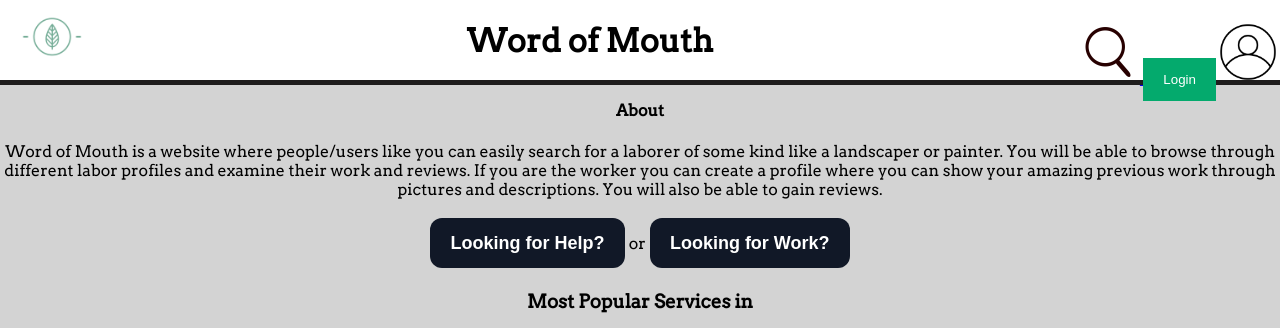
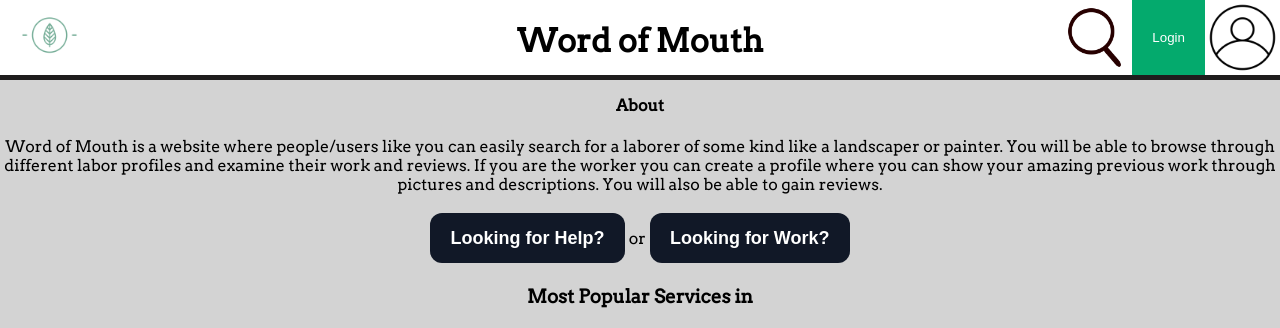
Before and after one commit to FS-CSCI150-F21/FS-CSCI150-F21-Team4, a Flask app: page / in a window 1280 px wide. Shown: the top 328 px of the page. Run offline with Flask 2, Linux system fonts and the light colour scheme.

Commit message:
fixing style elements on landing page and base.html

```diff
--- a/static/CSS/navBarTemplate.css
+++ b/static/CSS/navBarTemplate.css
@@ -1,27 +1,37 @@
-#topBarUtil {
-
-
- display:flex;
-
-
-}
 #topBar{
 	display: flex;
 	justify-content: space-between;
 	background-color:white ;
-	height: 10%;
+	height: 75px;
     flex-wrap:nowrap;
 	box-shadow:0px 5px #1f1d1d;
 }
-
-
-#searchIconContainer, #profileThumbnailContainer{
-	padding-top:10%;
-	height: 80%;
-	width: auto;
+#logoContainer{
+	justify-content: left;
+	width: 150px;
+}
+#websiteNameContainer {
+	text-align: center;
+}
+#topBarUtil {
+	display: flex;
+	justify-content: right;
+	width: 150px;
 }
 #logo{
     height:105%;
 	padding: 10px;
-
+	width: auto;
 }
+#loginButton{
+	background-color: #04AA6D;
+	color: white;
+	padding: 14px 20px;
+	border: none;
+	cursor: pointer;
+	width: 100%;
+}
+#loginButtonContainer{
+	display: flex;
+	/* margin: auto; */
+}
--- a/templates/base.html
+++ b/templates/base.html
@@ -3,9 +3,6 @@
     <head>
         <link rel = "stylesheet" href = "/static/CSS/navBarTemplate.css">
         <link href='https://fonts.googleapis.com/css?family=Arvo' rel='stylesheet'>
-
-
-
 
         <meta name="viewport" content="width=device-width, initial-scale=1">
         <style>
@@ -140,15 +137,6 @@
           }
         </style>
 
-
-
-
-
-
-
-
-
-
         <style>
           html {
               height: 100%;
@@ -159,23 +147,33 @@
               margin: 0;
               background-repeat: no-repeat;
               background-attachment: fixed;
-                background: #D3D3D3
+              background: #D3D3D3;
               /* background: linear-gradient(#e66465, #9198e5); */
           }
         </style>
+
         {% block head %}{% endblock %}
     </head>
     <body>
       <div  id = "topBar" >
+        <div id = "logoContainer">
           <a href = "{{url_for('landingPage')}}" >  <img id = "logo" src = "/static/Images/logo1.png"/></a>
-            <div><h1>Word of Mouth</h1></div>
+        </div>
+
+        <div id = "websiteNameContainer">
+          <h1 id="websiteName">Word of Mouth</h1>
+        </div>
+
         <div id = "topBarUtil">
           <div id = "searchIconContainer">
             <a href = "{{ url_for('resultsPage') }}">  <img src = "/static/Images/search.png" id = "searchIcon" height = "100%" /> </a>
-                 <button onclick="document.getElementById('id01').style.display='block'" style="width:auto;" class="otherbuttons">Login</button>
+          </div>
+
+          <div id= "loginButtonContainer"> <!-- Login Button -->
+            <button id="loginButton" onclick="document.getElementById('id01').style.display='block'">Login</button>
+          </div>
 
           <div id="id01" class="modal">
-
             <form class="modal-content animate" method="post">
               <div class="imgcontainer">
                 <span onclick="document.getElementById('id01').style.display='none'" class="close" title="Close Modal">&times;</span>
@@ -196,7 +194,6 @@
               <label>
                 <input type="checkbox" name="remember"> Remember me
               </label>
-
             </div>
 
             <div class="container" style="background-color:#f1f1f1">
@@ -205,8 +202,7 @@
             </div>
             </form>
           </div>
-                    <!-- <svg id = "searchIcon" viewBox="0 -3 100 100" xmlns="http://www.w3.org/2000/svg" fill-rule="evenodd" clip-rule="evenodd"><path d="M15.853 16.56c-1.683 1.517-3.911 2.44-6.353 2.44-5.243 0-9.5-4.257-9.5-9.5s4.257-9.5 9.5-9.5 9.5 4.257 9.5 9.5c0 2.442-.923 4.67-2.44 6.353l7.44 7.44-.707.707-7.44-7.44zm-6.353-15.56c4.691 0 8.5 3.809 8.5 8.5s-3.809 8.5-8.5 8.5-8.5-3.809-8.5-8.5 3.809-8.5 8.5-8.5z"/></svg> -->
-                </div>
+
             <div id = "profileThumbnailContainer">
               <a href = "{{url_for('profile')}}"> <img src = "/static/Images/userIcon.png" id = "userIcon" height = "100%" /> </a>
             </div>
--- a/templates/landingPage.html
+++ b/templates/landingPage.html
@@ -6,50 +6,29 @@
 
 </style>
 {% endblock %}
-</head>
-
-<body>
 
 {% block content %}
-	<section class = "landingPageWoM" >
-		<div id = "WoMContainer">
-			<!--<h1 id = "WoM">Word of Mouth</h1>-->
-		</div>
-	</section>
 
 <section class = "midSec">
-
-
-		</div>
-
-			<section  id = "landingPageContentContainer" >
-				<div  id = "aboutContainer">
-					<!--<div id="grad1" style="text-align:center;margin:auto;color: black ;font-size:20px">-->
-
-
+	<section id = "landingPageContentContainer" >
+		<div id = "aboutContainer">
 			<article class = "about">
 				<h4 id = "aboutHeading">About</h4>
-
 				<p id = "aboutContent"> Word of Mouth is a website where people/users like you can easily search for a laborer of some kind like a landscaper or painter. You will be able to browse through different labor profiles and examine their work and reviews. If you are the worker you can create a profile where you can show your amazing previous work through pictures and descriptions. You will also be able to gain reviews.
 				</p>
 			</article>
-					<!--</div>-->
+		</div>
 
 		<div id = "lookingForContainer">
 			<table id = "buttonss">
 				<tr>
-							<td>	<button class = "LookingForButtons" type = "button">Looking for Help?</button></td>
-
-							<td>	<p>or</p></td>
-							<td>	<button class = "LookingForButtons" type = "button">Looking for Work?</button></td>
-
-
+					<td><button class = "LookingForButtons" type = "button">Looking for Help?</button></td>
+					<td><p>or</p></td>
+					<td><button class = "LookingForButtons" type = "button">Looking for Work?</button></td>
 				</tr>
 			</table>
 
 			<section class ="mostPopularServices">
-
-
 				<div id = "mpsContainer">
 					<div id ="mpsHeadingContainer">
 						<h3>Most Popular Services in</h3>
@@ -81,18 +60,10 @@
 								</div>
 							</td>
 						</tr>
-
-
 					</table>
-
 				</div>
-
 			</section>
 		</div>
-			</div>
 	</section>
-
-
-
 </section>
 {% endblock %}
```
Lines whose indentation alone changed are shown as unchanged.
